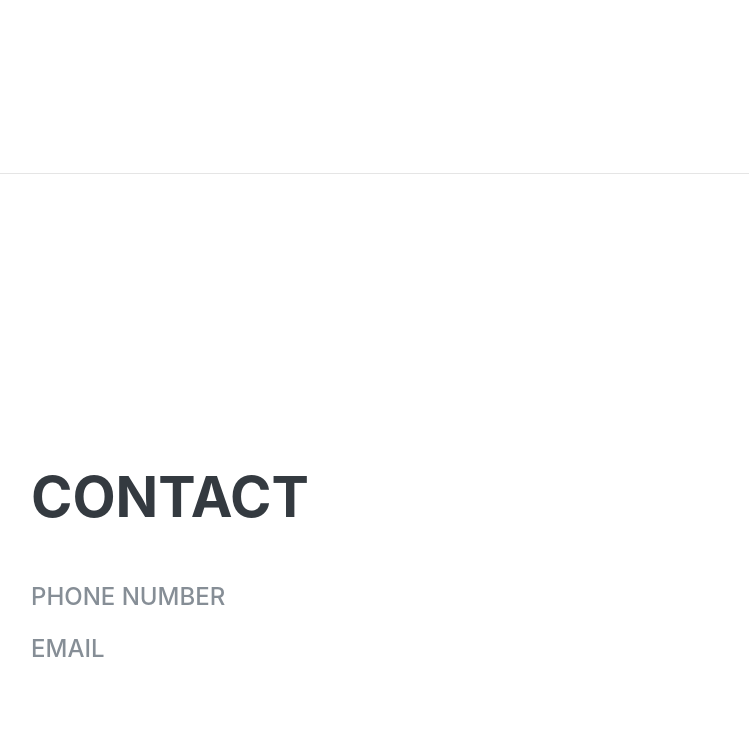
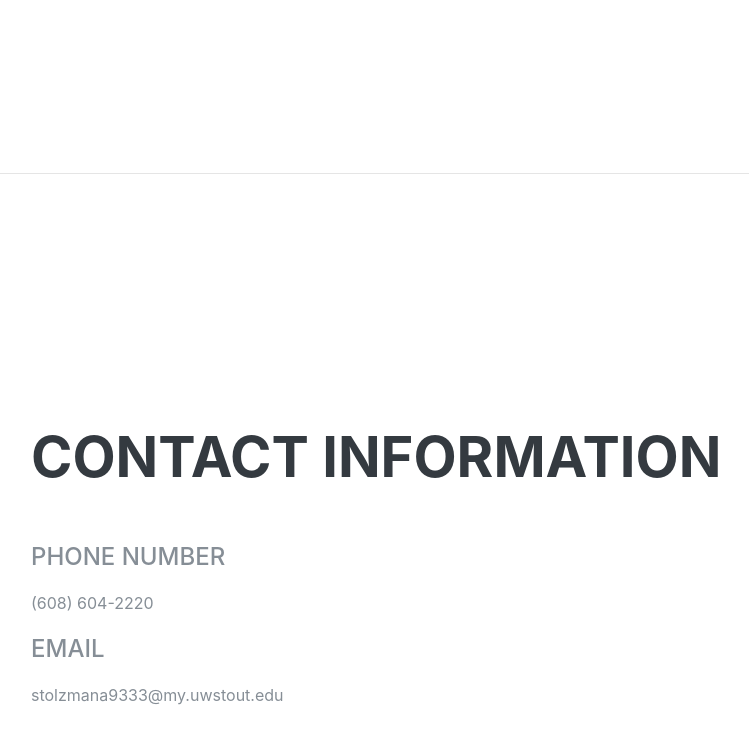
Before and after one commit to alexstolzman/Old-Portfolio, a plain HTML site: page index.html in a window 1280 px wide. Shown: the part 2570-3314 px from the top of the page, without its empty margins (289-1038 px from the left). Drawn offline with Linux system fonts and the light colour scheme; a web font is replaced by a local one.

Commit message:
Update index.html

```diff
--- a/index.html
+++ b/index.html
@@ -162,12 +162,12 @@
 
     <section class="resume-section p-3 p-lg-5 d-flex align-items-center" id="skills">
       <div class="w-100">
-        <h2 class="mb-5">Contact</h2>
+        <h2 class="mb-5">Contact Information</h2>
 
         <div class="subheading mb-3">Phone Number</div>
-
+        <p>(608) 604-2220</p>
         <div class="subheading mb-3">Email</div>
-
+        <p>stolzmana9333@my.uwstout.edu</p>
       </div>
     </section>
 
```
